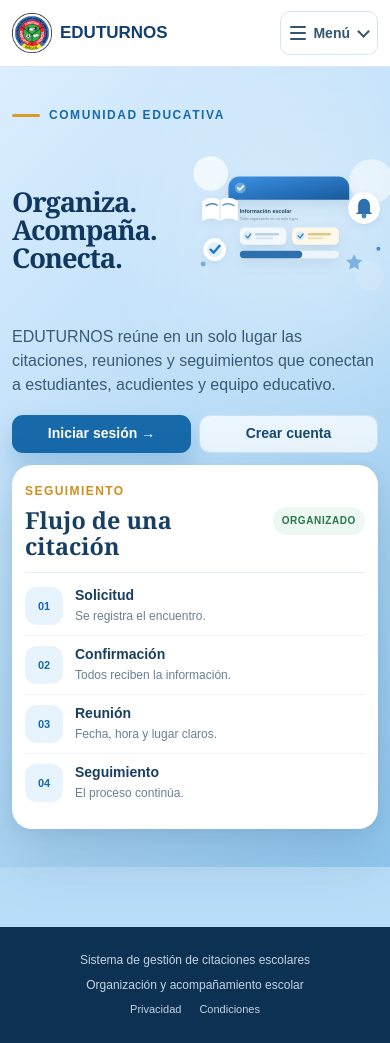
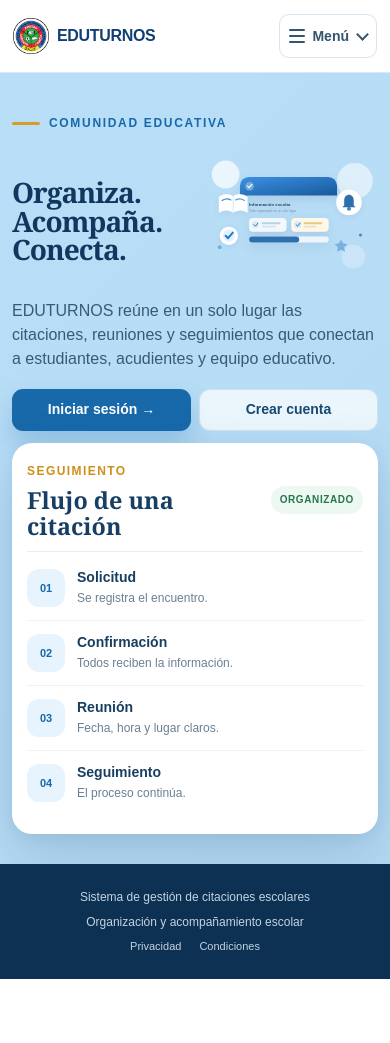
Before and after one commit to Taliana123/Eduturnos, a Flask app: page / in a window 390 px wide. After the commit the page ends 979 px from the top, so only its background shows below. Run offline with Flask 3, Linux system fonts and the light colour scheme.

Commit message:
Ajusta portada movil a referencia visual

```diff
--- a/templates/index.html
+++ b/templates/index.html
@@ -1116,7 +1116,7 @@ body {
 }
 
 </style>
-<link rel="stylesheet" href="{{ url_for('static', filename='css/mobile/eduturnos-mobile.css') }}?v=20261026_home_copy_lift_v67" media="(max-width: 900px)">
+<link rel="stylesheet" href="{{ url_for('static', filename='css/mobile/eduturnos-mobile.css') }}?v=20261028_home_reference_match_v1" media="(max-width: 900px)">
 <link rel="stylesheet" href="{{ url_for('static', filename='css/desktop-ui-fixes.css') }}?v=20261026_desktop_account_config_v3" media="(min-width: 901px)">
 <style id="eduturnos-home-hero-illustration">
     html body.public-home-page .hero-message-row {
@@ -1587,3 +1587,130 @@ body {
     }
 }
 </style>
+<style id="eduturnos-home-reference-mobile-v2">
+@media (max-width: 900px) {
+    html body.public-home-page .pagina > header.barra > .barra-interior {
+        width: calc(100% - 26px) !important;
+        min-height: 72px !important;
+        padding: 0 !important;
+    }
+
+    html body.public-home-page .pagina > header.barra > .barra-interior > .marca {
+        gap: 8px !important;
+    }
+
+    html body.public-home-page .pagina > header.barra .marca-logo {
+        width: 36px !important;
+        height: 36px !important;
+        flex-basis: 36px !important;
+    }
+
+    html body.public-home-page .pagina > header.barra .marca-nombre {
+        font-size: 16px !important;
+        letter-spacing: -.02em !important;
+    }
+
+    html body.public-home-page .pagina > header.barra .nav-menu-toggle {
+        min-height: 40px !important;
+        padding: 7px 10px !important;
+        font-size: 14px !important;
+    }
+
+    html body.public-home-page .pagina > main > .hero {
+        min-height: 0 !important;
+        padding: 38px 0 30px !important;
+        background: linear-gradient(135deg, #b9def7 0%, #b5daf4 100%) !important;
+    }
+
+    html body.public-home-page .hero .hero-interior {
+        width: calc(100% - 26px) !important;
+        gap: 12px !important;
+    }
+
+    html body.public-home-page .hero .etiqueta {
+        margin: 0 0 20px !important;
+        font-size: 12px !important;
+        letter-spacing: .14em !important;
+    }
+
+    html body.public-home-page .hero-message-row {
+        grid-template-columns: minmax(0, 1fr) minmax(0, 1fr) !important;
+        min-height: 132px !important;
+        align-items: center !important;
+    }
+
+    html body.public-home-page .hero-message-row h1 {
+        font-size: clamp(27px, 7.2vw, 34px) !important;
+        line-height: 1.02 !important;
+        letter-spacing: -.035em !important;
+    }
+
+    html body.public-home-page .hero-message-row > .hero-illustration {
+        width: 100% !important;
+        max-width: 200px !important;
+        transform: translateX(2px) !important;
+    }
+
+    html body.public-home-page .hero .hero-texto {
+        margin: 8px 0 18px !important;
+        font-size: 16px !important;
+        line-height: 1.5 !important;
+    }
+
+    html body.public-home-page .hero .acciones {
+        gap: 8px !important;
+    }
+
+    html body.public-home-page .hero .acciones .boton {
+        min-height: 42px !important;
+        font-size: 14px !important;
+    }
+
+    html body.public-home-page .hero .flujo {
+        margin-top: 0 !important;
+        padding: 18px 14px !important;
+        border-radius: 20px !important;
+    }
+
+    html body.public-home-page .hero .flujo-cabecera {
+        padding-bottom: 12px !important;
+        margin-bottom: 4px !important;
+    }
+
+    html body.public-home-page .hero .flujo h2 {
+        margin-top: 7px !important;
+        font-size: clamp(23px, 6vw, 28px) !important;
+        line-height: 1.12 !important;
+    }
+
+    html body.public-home-page .hero .paso {
+        grid-template-columns: 38px minmax(0, 1fr) !important;
+        gap: 12px !important;
+        padding: 13px 0 !important;
+    }
+
+    html body.public-home-page .hero .numero {
+        width: 38px !important;
+        height: 38px !important;
+    }
+
+    html body.public-home-page .pagina > footer {
+        margin-top: 0 !important;
+        padding: 25px 14px !important;
+    }
+}
+
+@media (max-width: 380px) {
+    html body.public-home-page .hero-message-row {
+        grid-template-columns: minmax(0, .96fr) minmax(0, 1.04fr) !important;
+    }
+
+    html body.public-home-page .hero-message-row h1 {
+        font-size: clamp(25px, 7.3vw, 28px) !important;
+    }
+
+    html body.public-home-page .hero-message-row > .hero-illustration {
+        max-width: 188px !important;
+    }
+}
+</style>
```
